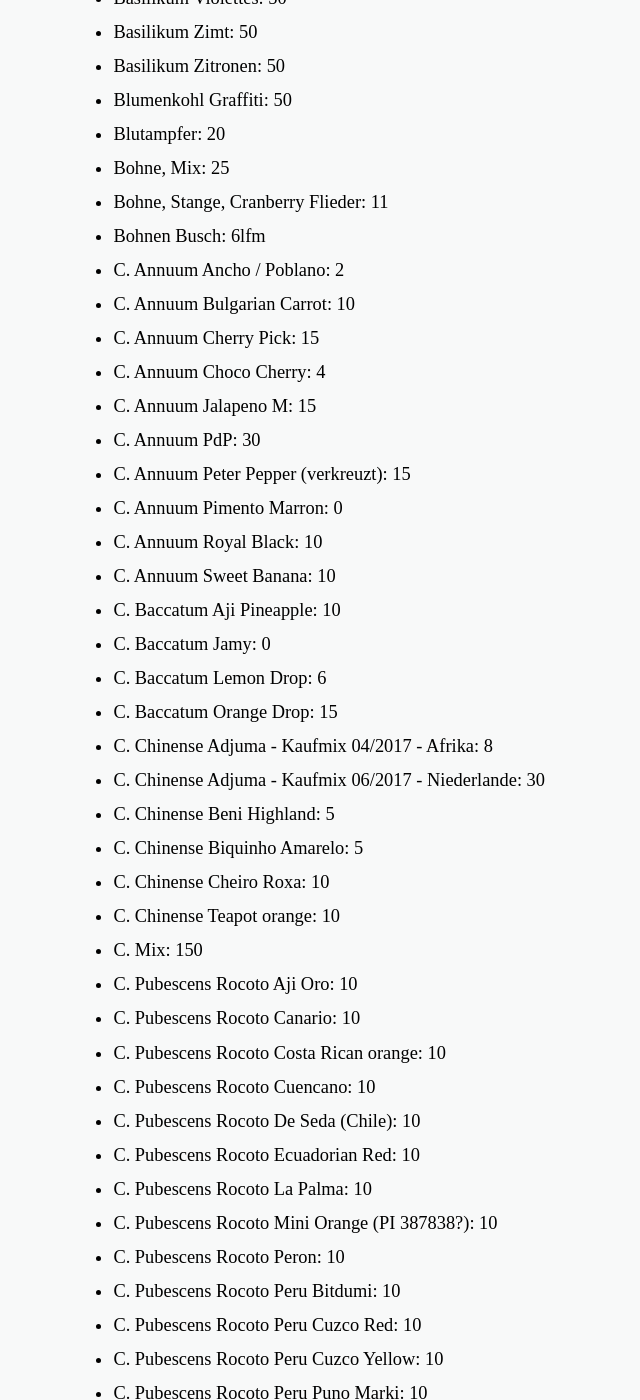
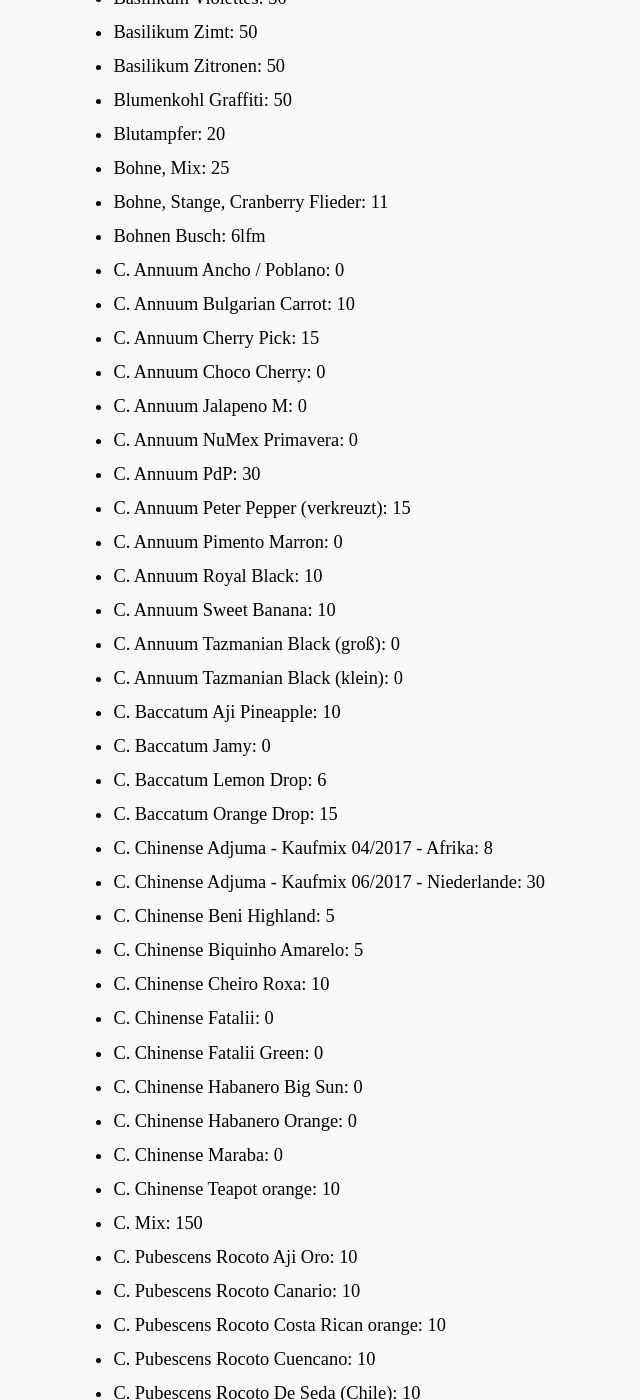
Before and after one commit to iamsebastian/blog.sebastian.science, a Jekyll site: the page built from samen.md, in a window 1280 px wide and 1400 px high, scrolled down 1033 px. Shown: the whole window, without its empty margins (193-833 px from the left). Built offline with Jekyll 4.4.1, drawn with Linux system fonts in a browser that asks for light colours; some of the changed text lies outside the part shown.

Commit message:
Updated seeds

```diff
--- a/_data/seeds.yaml
+++ b/_data/seeds.yaml
@@ -11,16 +11,19 @@ Blutampfer: 20
 Bohne, Mix: 25
 Bohne, Stange, Cranberry Flieder: 11
 Bohnen Busch: 6lfm
-C. Annuum Ancho / Poblano: 2
+C. Annuum Ancho / Poblano: 0
 C. Annuum Bulgarian Carrot: 10
 C. Annuum Cherry Pick: 15
-C. Annuum Choco Cherry: 4
-C. Annuum Jalapeno M: 15
+C. Annuum Choco Cherry: 0
+C. Annuum Jalapeno M: 0
+C. Annuum NuMex Primavera: 0
 C. Annuum PdP: 30
 C. Annuum Peter Pepper (verkreuzt): 15
 C. Annuum Pimento Marron: 0
 C. Annuum Royal Black: 10
 C. Annuum Sweet Banana: 10
+C. Annuum Tazmanian Black (groß): 0
+C. Annuum Tazmanian Black (klein): 0
 C. Baccatum Aji Pineapple: 10
 C. Baccatum Jamy: 0
 C. Baccatum Lemon Drop: 6
@@ -30,6 +33,11 @@ C. Chinense Adjuma - Kaufmix 06/2017 - Niederlande: 30
 C. Chinense Beni Highland: 5
 C. Chinense Biquinho Amarelo: 5
 C. Chinense Cheiro Roxa: 10
+C. Chinense Fatalii: 0
+C. Chinense Fatalii Green: 0
+C. Chinense Habanero Big Sun: 0
+C. Chinense Habanero Orange: 0
+C. Chinense Maraba: 0
 C. Chinense Teapot orange: 10
 C. Mix: 150
 C. Pubescens Rocoto Aji Oro: 10
@@ -39,17 +47,21 @@ C. Pubescens Rocoto Cuencano: 10
 C. Pubescens Rocoto De Seda (Chile): 10
 C. Pubescens Rocoto Ecuadorian Red: 10
 C. Pubescens Rocoto La Palma: 10
-C. Pubescens Rocoto Mini Orange (PI 387838?): 10
+C. Pubescens Rocoto Marlene: 0
+C. Pubescens Rocoto Mini Orange (PI 387838?): 7
 C. Pubescens Rocoto Peron: 10
 C. Pubescens Rocoto Peru Bitdumi: 10
 C. Pubescens Rocoto Peru Cuzco Red: 10
 C. Pubescens Rocoto Peru Cuzco Yellow: 10
 C. Pubescens Rocoto Peru Puno Marki: 10
 C. Pubescens Rocoto Peru: 10
+C. Pubescens Rocoto RBB: 0
+C. Pubescens Rocoto Rio Huallaga: 0
+C. Pubescens Rocoto Rote Riesen: 20
 C. Pubescens Rocoto San Isidro: 10
+C. Pubescens Rocoto Sukanya: 0
 C. Pubescens Rocoto Turbo Pube Yellow (PI 585267): 10
 C. Pubescens Rocoto Ultra Pube Red (PI 585261): 10
-C. Pubescens Rote Riesen: 15
 Chinakohl Michihili: 120
 Erbsen Markerbsen Gloriosa: 3lfm
 Erbsen Markerbsen Wunder von Kelvedon: 6lfm
```
